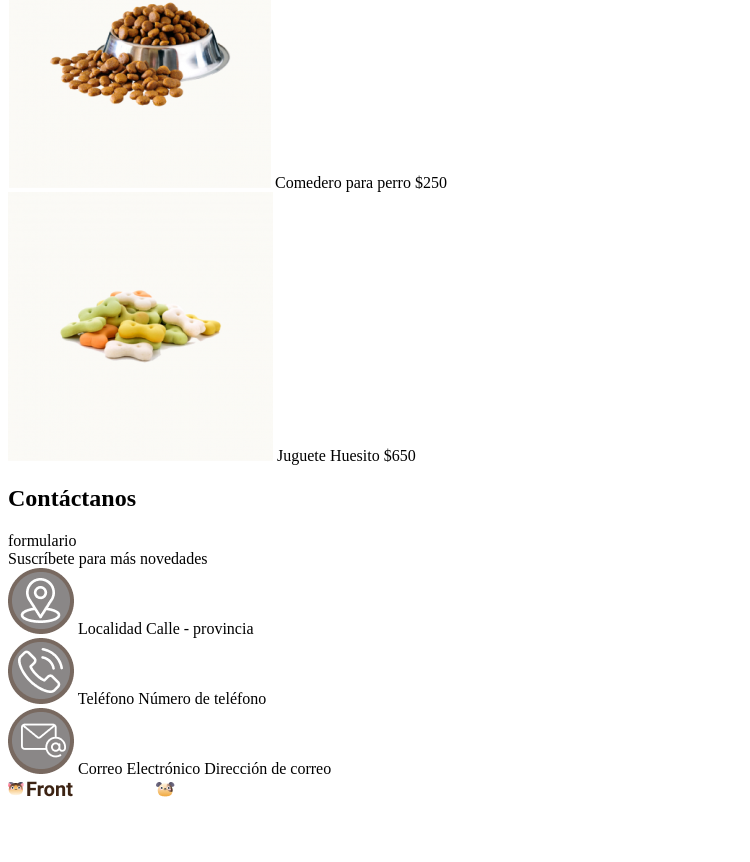
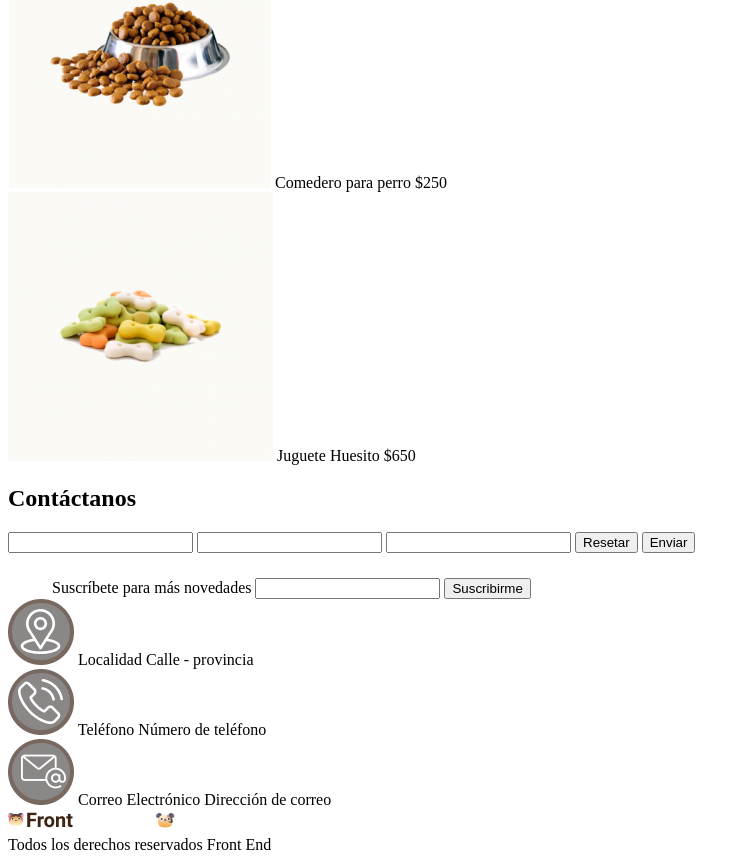
Before and after one commit to martinArg96/front-end-clase-5, a plain HTML site: page index.html in a window 1280 px wide. Shown: the part 1050-1912 px from the top of the page, without its empty margins (0-750 px from the left). Before the commit the page ends 1863 px from the top, so only its background shows below. Drawn offline with Linux system fonts and the light colour scheme.

Commit message:
segundo commit

```diff
--- a/index.html
+++ b/index.html
@@ -92,13 +92,30 @@
             <div>
                 <h2>Contáctanos</h2>
 
-                formulario
+
+                    <form action="">
+                        <input type="text">
+                        <input type="text">
+                        <input type="text">
+
+                        <button type="reset">Resetar</button>
+                        <button type="submit">Enviar</button>
+                    </form>
+
 
             </div>
         </section>
 
         <section>
-            Suscríbete para más novedades
+
+           <img src="images/enviar-correo 1.png" alt="">
+            <span>
+                 Suscríbete para más novedades
+            </span>
+
+            <input type="email" name="" id="">
+            <button type="submit">Suscribirme</button>
+
         </section>
 
     </main>
@@ -127,6 +144,9 @@
             <img src="images/Logo.png" alt="">
         </div>
 
+        <div>
+            <span>Todos los derechos reservados Front End</span>
+        </div>
     </footer>
 </body>
 </html>
```
Also changed, not shown: images/enviar-correo 1.png (added).
